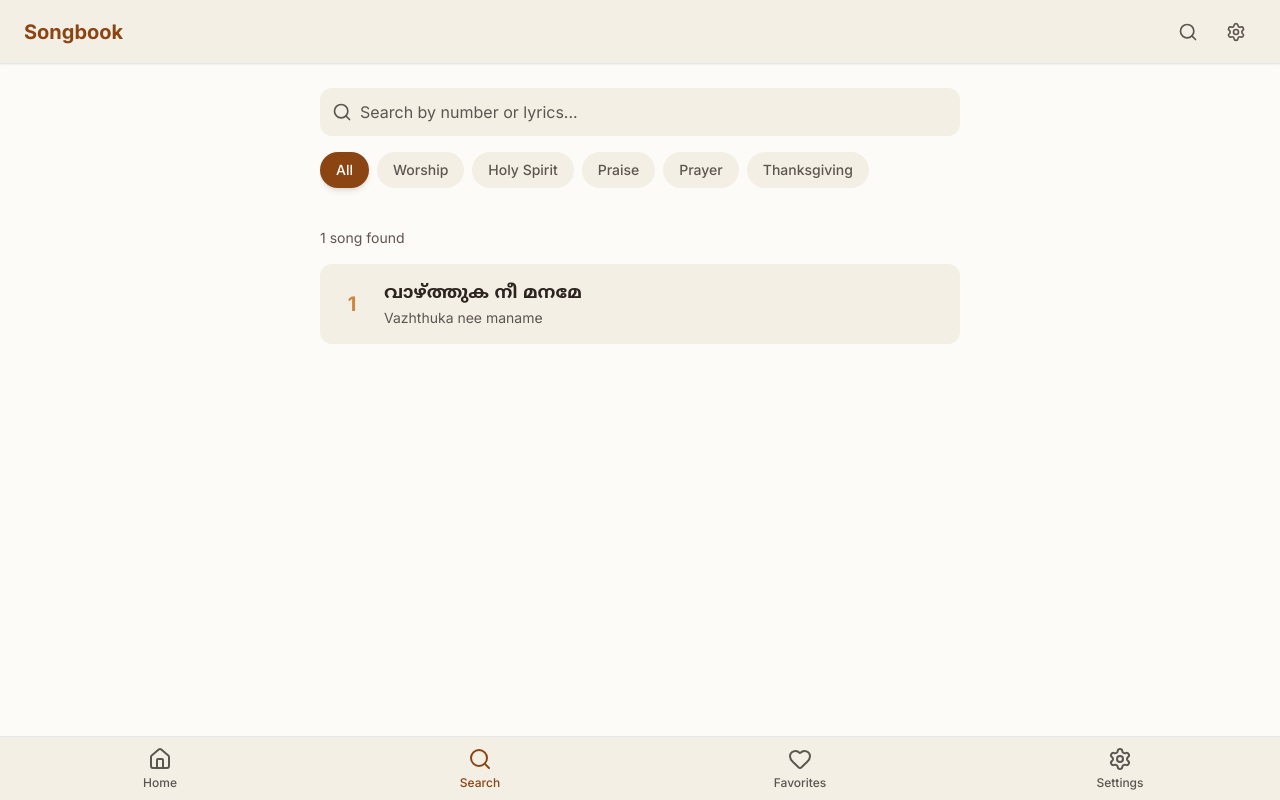
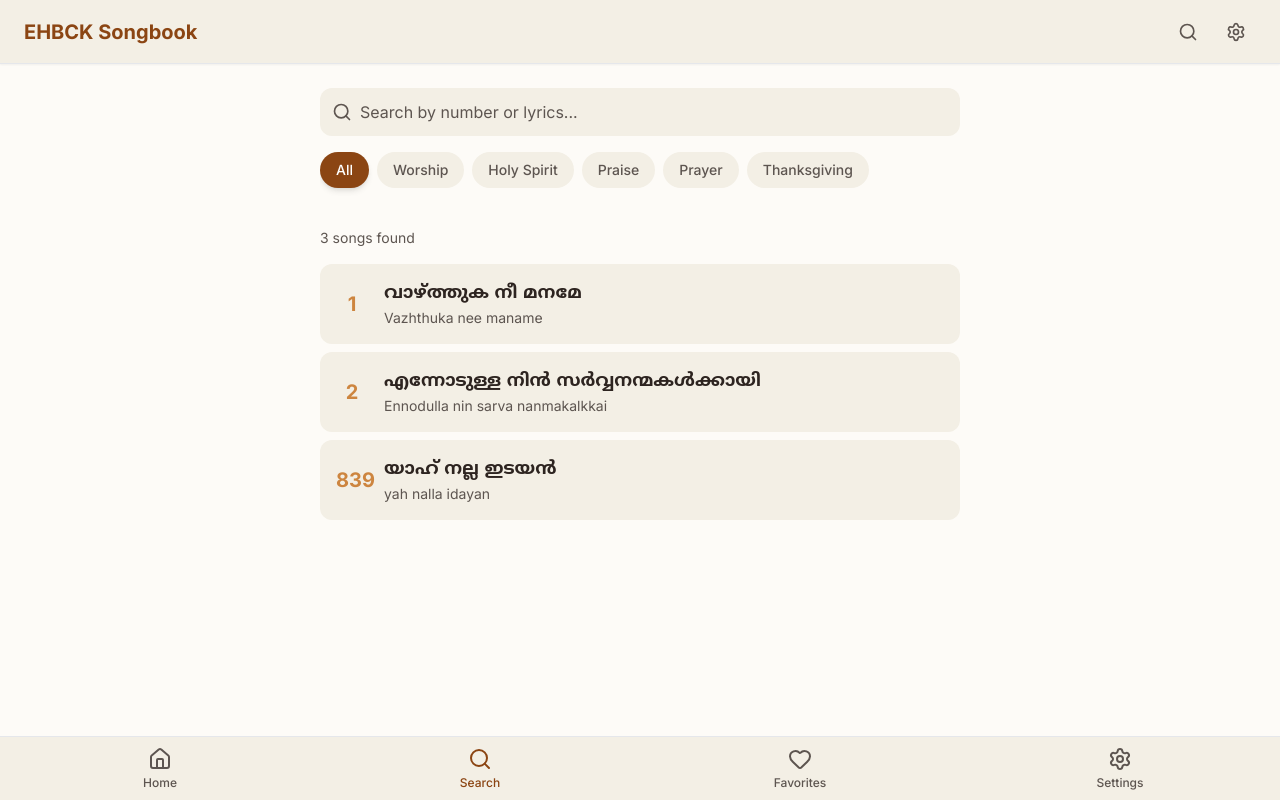
Before and after one commit to brianroyee/PWAsongbook, a React (Vite) app: page /search in a window 1280 px wide. Built offline with nearby package versions, Linux system fonts and the light colour scheme.

Commit message:
feat: Rename app to EHBCK Songbook, add a new header component, and include initial song data.

```diff
--- a/index.html
+++ b/index.html
@@ -10,7 +10,7 @@
       href="https://fonts.googleapis.com/css2?family=Inter:wght@400;500;600;700&family=Noto+Sans+Malayalam:wght@400;500;600;700&display=swap"
       rel="stylesheet"
     />
-    <title>songbook</title>
+    <title>EHBCK Songbook</title>
   </head>
   <body>
     <div id="root"></div>
--- a/package.json
+++ b/package.json
@@ -1,5 +1,5 @@
 {
-  "name": "songbook",
+  "name": "ehbck-songbook",
   "private": true,
   "version": "0.0.0",
   "type": "module",
--- a/src/components/layout/Header.tsx
+++ b/src/components/layout/Header.tsx
@@ -10,7 +10,7 @@ export const Header = () => {
     <>
       <header className="fixed top-0 left-0 right-0 h-16 bg-bg-secondary border-b border-gray-200 dark:border-gray-800 flex items-center justify-between px-6 z-50 shadow-sm">
         <Link to="/" className="text-xl font-bold text-accent-primary font-english">
-          Songbook
+          EHBCK Songbook
         </Link>
         <div className="flex items-center gap-2">
           <Link to="/search" className="p-2.5 rounded-full hover:bg-bg-primary transition-colors" aria-label="Search">
--- a/src/data/songs.json
+++ b/src/data/songs.json
@@ -4,7 +4,7 @@
     "number": "1",
     "title_mal": "വാഴ്ത്തുക നീ മനമേ",
     "title_eng": "Vazhthuka nee maname",
-    "category": "Worship",
+    "category": "സ്തോത്രം | Praise",
     "chorus": {
       "mal": "വാഴ്ത്തുക നീ മനമേ- എൻ പരനേ-\nവാഴ്ത്തുക നീ മനമേ-",
       "eng": "Vazhthuka nee maname – en parane\nVazhthuka nee maname"
@@ -39,5 +39,67 @@
         "eng": "Nithya rajavivanorkukil sarva\nshrishtikalum sthuthikunna yehova"
       }
     ]
+  },
+  {
+    "id": 2,
+    "number": "2",
+    "title_mal": "എന്നോടുള്ള നിൻ സർവ്വനന്മകൾക്കായി",
+    "title_eng": "Ennodulla nin sarva nanmakalkkai",
+    "category": "സ്തോത്രം | Praise",
+    "verses": [
+      {
+        "mal": "എന്നോടുള്ള നിൻ സർവ്വനന്മകൾക്കായി ഞാൻ\nഎന്തു ചെയ്യേണ്ടുനിനക്കേശുപരാ! – ഇപ്പോൾ",
+        "eng": "Ennodulla nin sarva nanmakalkkai njan\nenthu cheyendu ninakesupara-ippol"
+      },
+      {
+        "mal": "നന്ദികൊണ്ടെന്റെയുള്ളം നന്നേ നിറയുന്നേ\nസന്നാഹമോടെ സ്തുതി പാടിടുന്നേൻ – ദേവാ",
+        "eng": "Nandi kondenteyullam nanne nirayunne\nsannahamode sthuthi padidunnen-Deva"
+      },
+      {
+        "mal": "പാപത്തിൽ നിന്നു എന്നെ കോരിയെടുപ്പാനായ്\nശാപ ശിക്ഷകളേറ്റ ദേവാത്മജാ – മഹാ",
+        "eng": "Papathil ninnu enne koriyeduppanai\nshapa sikshakaletta devalmaja-maha"
+      },
+      {
+        "mal": "എന്നെയൻപോടു ദിനംതോറും നടത്തുന്ന\nപൊന്നിടയന്നനന്തം വന്ദനമേ – എന്റെ",
+        "eng": "Enneyanpodu dhinam thorum nadathunna\nponnidayan anandam vandhaname-ente"
+      },
+      {
+        "mal": "താതൻ സന്നിധിയിലെൻ പേർക്കു സദാ പക്ഷ\nവാദം ചെയ്യുന്ന മമ ജീവനാഥാ – പക്ഷ",
+        "eng": "Thathan sannidhiyilen perkku sada paksha\nvadam cheyunna mama jeevanatha-paksha"
+      },
+      {
+        "mal": "മന്നിടത്തിലടിയൻ ജീവിക്കും നാളെന്നും\nവന്ദനം ചെയ്യും തിരുനാമത്തിന്നു – ദേവാ",
+        "eng": "Mannidayathil adiyan jeevikkum naalennum\nVandhanam cheyyum thirunaamathinu – Deva"
+      }
+    ]
+  },
+  {
+    "id": 839,
+    "number": "839",
+    "title_mal": "യാഹ് നല്ല ഇടയൻ",
+    "title_eng": "yah nalla idayan",
+    "category": "ആശ്രയം | Hope",
+    "chorus": {
+      "mal": "യാഹ് നല്ല ഇടയൻ\nഎന്നുമെന്റെ പാലകൻ\nഇല്ലെനിക്കു ഖേദമൊന്നുമേ",
+      "eng": "yah nalla idayan\nennumente paalakan\nillenikku khedamonnume"
+    },
+    "verses": [
+      {
+        "mal": "പച്ചയായ പുൽപ്പുറങ്ങളിൽ\nസ്വച്ചമാം നദിക്കരികിലും\nക്ഷേമമായി പോറ്റുന്നെന്നെയും\nസ്നേഹമോടെന്നേശു നായകൻ",
+        "eng": "pachayaya pulppurangalil\nsvachamaam nadikkarikilum\nkshemamaay pottunnenneyum\nsnehamodenneshu naayakan"
+      },
+      {
+        "mal": "കൂരിരുളിൻ താഴ്വരയതിൽ\nഏകനായി സഞ്ചരിക്കിലും\nആധിയെന്യെ പാർത്തിടുന്നതും\nആത്മനാഥൻ കൂടെയുള്ളതാൽ",
+        "eng": "kurirulin thaazhvarayathil\neekanaay sanjcharikkilum\naadhiyenye paarthidunnathum\naathma naathan koodeyullathaal"
+      },
+      {
+        "mal": "ശത്രുവിന്റെ പാളയത്തിലും\nമൃഷ്ട-ഭോജ്യമേകിടുന്നവൻ\nനന്മയും കരുണയൊക്കെയും\nനിത്യമെന്നെ പിന്തുടർന്നിടും",
+        "eng": "shathruvinte paalayathilum\nmrusda-bhojyam'ekidunnavan\nnanmayum karunayokkeyum\nnithya'menne pinthudarnnidum"
+      },
+      {
+        "mal": "കഷ്ട-നഷ്ട-ശോധനകളിൽ\nപൊന്മുഖം ഞാൻ നേരിൽ കണ്ടിടും\nശാശ്വത ഭുജങ്ങളിൻ മീതെ\nനിർഭയനായ് ഞാൻ വസിച്ചീടും",
+        "eng": "kasda-nashda-shodhanakalil\nponmukham njaan neril kandidum\nshashvatha bhujangalin meethe\nnirbhayanaay njaan vasicheedum"
+      }
+    ]
   }
 ]
--- a/vite.config.ts
+++ b/vite.config.ts
@@ -9,9 +9,9 @@ export default defineConfig({
       registerType: 'autoUpdate',
       includeAssets: ['favicon.ico', 'apple-touch-icon.png', 'masked-icon.svg'],
       manifest: {
-        name: 'Church Songbook',
-        short_name: 'Songbook',
-        description: 'Malayalam Church Songbook PWA',
+        name: 'EHBCK Songbook',
+        short_name: 'EHBCK',
+        description: 'EHBCK Malayalam Church Songbook PWA',
         theme_color: '#FDFBF7',
         background_color: '#FDFBF7',
         display: 'standalone',
```
